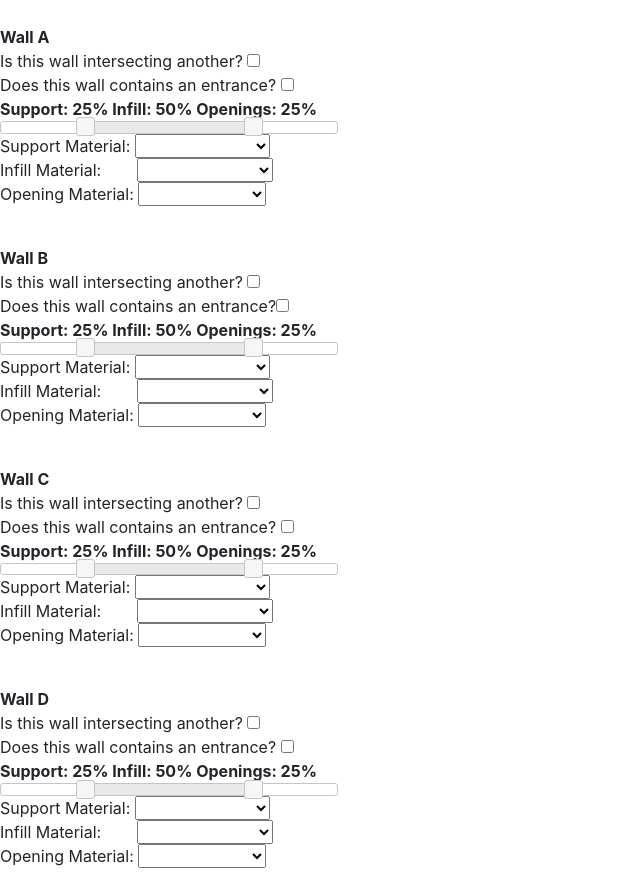
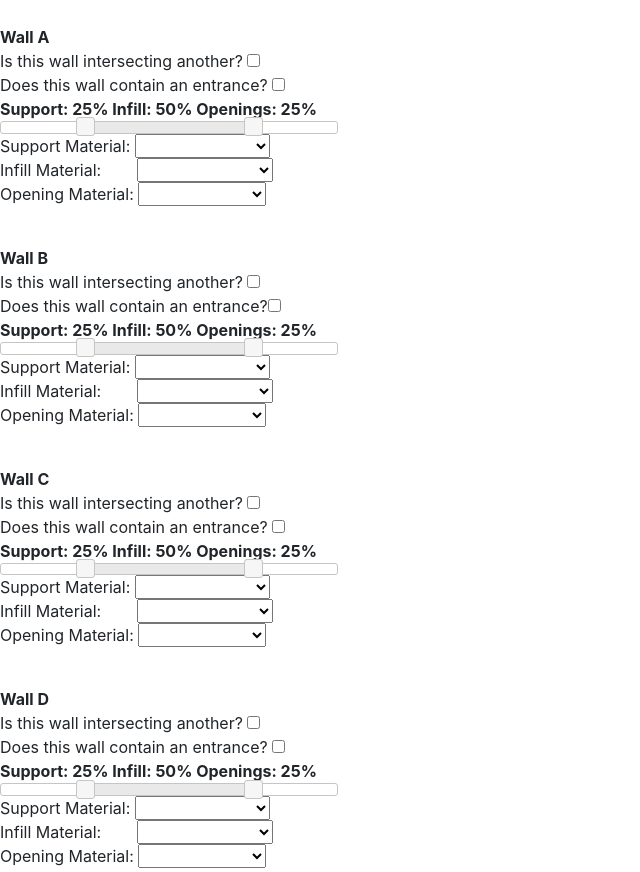
Before and after one commit to dragonheat123/shoebox_tool, a Flask app: page / in a window 1280 px wide. Shown: the part 1349-2221 px from the top of the page, without its empty margins (0-640 px from the left). Run offline with Flask 2, Linux system fonts and the light colour scheme; some libraries are stand-ins or nearby versions.

Commit message:
fixed grammer

```diff
--- a/templates/index.html
+++ b/templates/index.html
@@ -41,7 +41,7 @@
 			<div><img src="{{url_for('static', filename='walls.png')}}" width=20%></div><br>
 			<span style="font-weight:bold;">Wall A</span><br>
 			<div> Is this wall intersecting another? <input id="intersect_N" type="checkbox"> </div>
-			<div> Does this wall contains an entrance? <input id="entrance_N" type="checkbox"> </div>
+			<div> Does this wall contain an entrance? <input id="entrance_N" type="checkbox"> </div>
   			<div id="composition_N_val" style="font-weight:bold;">Support: 25% Infill: 50% Openings: 25%</div></span>
   			<div id="slider-range" class="composition_N" style="max-width:50%"></div>
   			<!--div><input type="composition_N_val_text" id="room_type"></div><br-->
@@ -51,7 +51,7 @@
 
 			<span style="font-weight:bold;">Wall B</span><br>
 			<div> Is this wall intersecting another? <input id="intersect_S" type="checkbox"> </div>
-			<div> Does this wall contains an entrance?<input id="entrance_S" type="checkbox"> </div>
+			<div> Does this wall contain an entrance?<input id="entrance_S" type="checkbox"> </div>
   			<div id="composition_S_val" style="font-weight:bold;">Support: 25% Infill: 50% Openings: 25%</div></span>
   			<div id="slider-range" class="composition_S" style="max-width:50%"></div>
 			<span>Support Material: <select id="support_S_mat" style="max-width:20%"></select></span><br>
@@ -60,7 +60,7 @@
 
 			<span style="font-weight:bold;">Wall C</span><br>
 			<div> Is this wall intersecting another? <input id="intersect_E" type="checkbox"> </div>
-			<div> Does this wall contains an entrance? <input id="entrance_E" type="checkbox"> </div>
+			<div> Does this wall contain an entrance? <input id="entrance_E" type="checkbox"> </div>
   			<div id="composition_E_val" style="font-weight:bold;">Support: 25% Infill: 50% Openings: 25%</div></span>
   			<div id="slider-range" class="composition_E" style="max-width:50%"></div>
 			<span>Support Material: <select id="support_E_mat" style="max-width:20%"></select></span><br>
@@ -69,7 +69,7 @@
 
 			<span style="font-weight:bold;">Wall D</span><br>
 			<div> Is this wall intersecting another? <input id="intersect_W" type="checkbox"> </div>
-			<div> Does this wall contains an entrance? <input id="entrance_W" type="checkbox"> </div>
+			<div> Does this wall contain an entrance? <input id="entrance_W" type="checkbox"> </div>
   			<div id="composition_W_val" style="font-weight:bold;">Support: 25% Infill: 50% Openings: 25%</div></span>
   			<div id="slider-range" class="composition_W" style="max-width:50%"></div>
 			<span>Support Material: <select id="support_W_mat" style="max-width:20%"></select></span><br>
```
